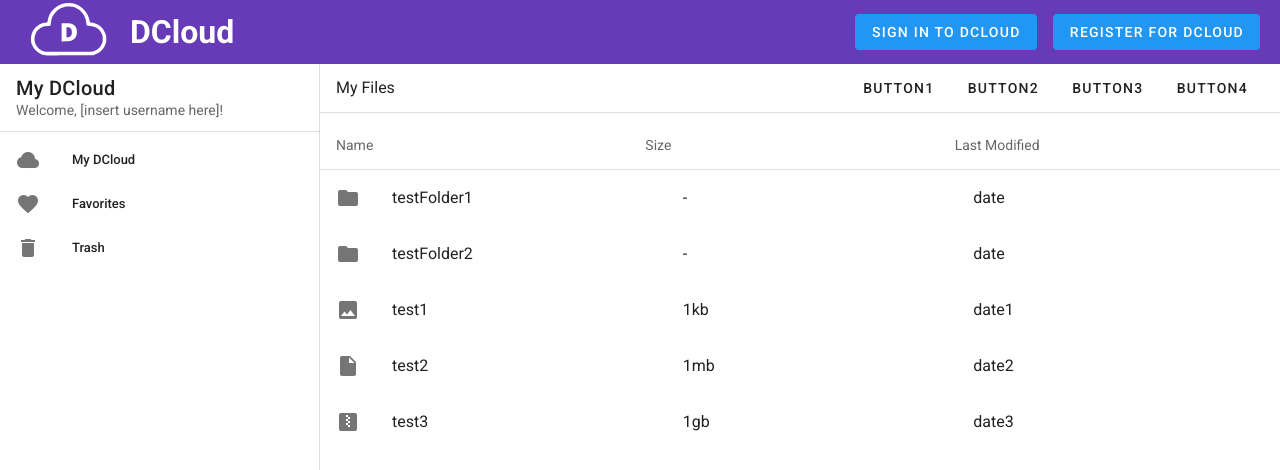
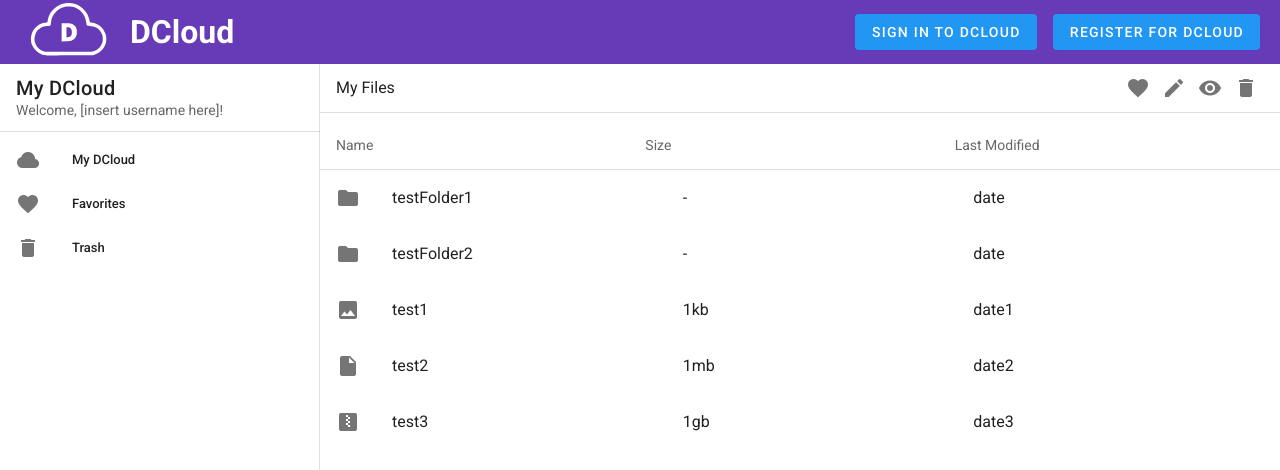
Before and after one commit to lpadgett/dcloud-client, a Vue app: page /home in a window 1280 px wide. Shown: the top 470 px of the page. Built offline with nearby package versions, Linux system fonts and the light colour scheme.

Commit message:
Added option buttons with tooltips

```diff
--- a/src/components/userFacing/Dashboard/Labels/OptionButtons.vue
+++ b/src/components/userFacing/Dashboard/Labels/OptionButtons.vue
@@ -2,13 +2,44 @@
     <div>
         <v-tooltip bottom>
             <template v-slot:activator="{ on }">
-                <v-btn text v-on="on">button1</v-btn>
+                <v-btn icon v-on="on">
+                    <v-icon>
+                        {{ 'mdi-heart' }}
+                    </v-icon>
+                </v-btn>
             </template>
-            <span>Tooltip</span>
+            <span>Add To Favorites</span>
         </v-tooltip>
-        <v-btn text>button2</v-btn>
-        <v-btn text>button3</v-btn>
-        <v-btn text>button4</v-btn>
+        <v-tooltip bottom>
+            <template v-slot:activator="{ on }">
+                <v-btn icon v-on="on">
+                    <v-icon>
+                        {{ 'mdi-pencil' }}
+                    </v-icon>
+                </v-btn>
+            </template>
+            <span>Edit</span>
+        </v-tooltip>
+        <v-tooltip bottom>
+            <template v-slot:activator="{ on }">
+                <v-btn icon v-on="on">
+                    <v-icon>
+                        {{ 'mdi-eye' }}
+                    </v-icon>
+                </v-btn>
+            </template>
+            <span>Preview File</span>
+        </v-tooltip>
+        <v-tooltip bottom>
+            <template v-slot:activator="{ on }">
+                <v-btn icon v-on="on">
+                    <v-icon>
+                        {{ 'mdi-delete' }}
+                    </v-icon>
+                </v-btn>
+            </template>
+            <span>Delete</span>
+        </v-tooltip>
     </div>
 </template>
 
@@ -17,7 +48,3 @@
         name: "OptionButtons"
     }
 </script>
-
-<style scoped>
-
-</style>
```
